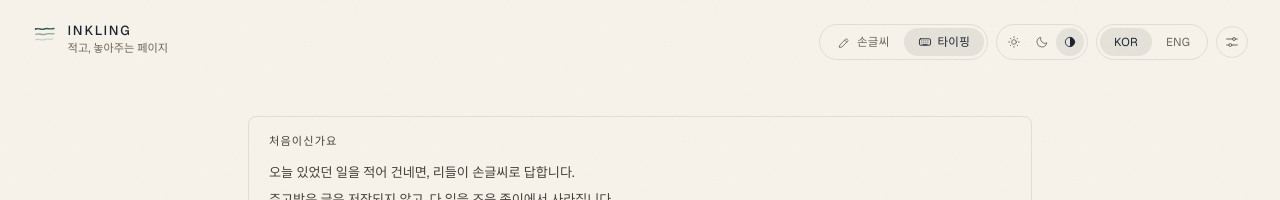
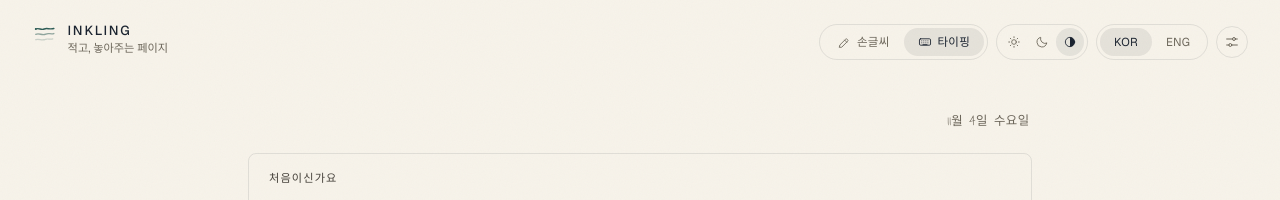
Before and after one commit to Soohwan-Lee/riddle-diary-web, a Next.js app: page / in a window 1280 px wide. Shown: the top 200 px of the page. Built offline with nearby package versions, Linux system fonts and the light colour scheme; no server answers; a web font is replaced by a local one.

Commit message:
feat: write the date in the margin

```diff
--- a/src/app/ink.css
+++ b/src/app/ink.css
@@ -90,6 +90,22 @@
   :root {
     --ink-size: 1.9rem;
   }
+}
+
+/* The date in the margin: page furniture, written in the page's own hand. It
+   reserves its line before hydration so the paper does not jump when it
+   arrives. */
+.ink-date {
+  min-height: 1.2rem;
+  margin-bottom: 1.1rem;
+  padding-right: 0.15rem;
+  font-family: var(--font-hand-ai);
+  font-size: 0.78rem;
+  line-height: 1.2;
+  letter-spacing: 0.035em;
+  color: var(--muted);
+  text-align: right;
+  rotate: -0.5deg;
 }
 
 /* What the page writes at. The node holds the unscaled size; `.ink-line`
--- a/src/components/page/Diary.tsx
+++ b/src/components/page/Diary.tsx
@@ -69,6 +69,7 @@ export function Diary({ transport = sseTransport }: { transport?: Transport }) {
   const { composing, touch, release } = useComposingPause();
   const [held, setHeld] = useState(false);
   const [settingsOpen, setSettingsOpen] = useState(false);
+  const [date, setDate] = useState<{ label: string; iso: string } | null>(null);
 
   // Time only runs when someone is looking and nobody is mid-sentence.
   const paused = hidden || composing || held;
@@ -132,6 +133,30 @@ export function Diary({ transport = sseTransport }: { transport?: Transport }) {
     t.page.firstLineEvening,
     t.page.firstLineNight,
   ]);
+
+  // The date is page furniture, not a turn: it is set after hydration so the
+  // server and the browser cannot disagree about which day it is, and it
+  // follows a language switch. The frame keeps the write out of the effect
+  // body, where React asks for effects to synchronize rather than set state.
+  useEffect(() => {
+    const frame = requestAnimationFrame(() => {
+      const now = new Date();
+      const iso = [
+        now.getFullYear(),
+        String(now.getMonth() + 1).padStart(2, "0"),
+        String(now.getDate()).padStart(2, "0"),
+      ].join("-");
+      setDate({
+        iso,
+        label: new Intl.DateTimeFormat(LOCALE_TAG[locale], {
+          weekday: "long",
+          month: "long",
+          day: "numeric",
+        }).format(now),
+      });
+    });
+    return () => cancelAnimationFrame(frame);
+  }, [locale]);
 
   const errorText = useCallback(
     (code: ConverseError["code"]) => {
@@ -280,6 +305,10 @@ export function Diary({ transport = sseTransport }: { transport?: Transport }) {
           {t.app.name} — {t.app.tagline}
         </h1>
 
+        <p className="ink-date" aria-hidden={!date}>
+          {date && <time dateTime={date.iso}>{date.label}</time>}
+        </p>
+
         {!introSeen && (
           <IntroNote onDismiss={() => setLocalPrefs({ introSeen: true })} />
         )}
```
